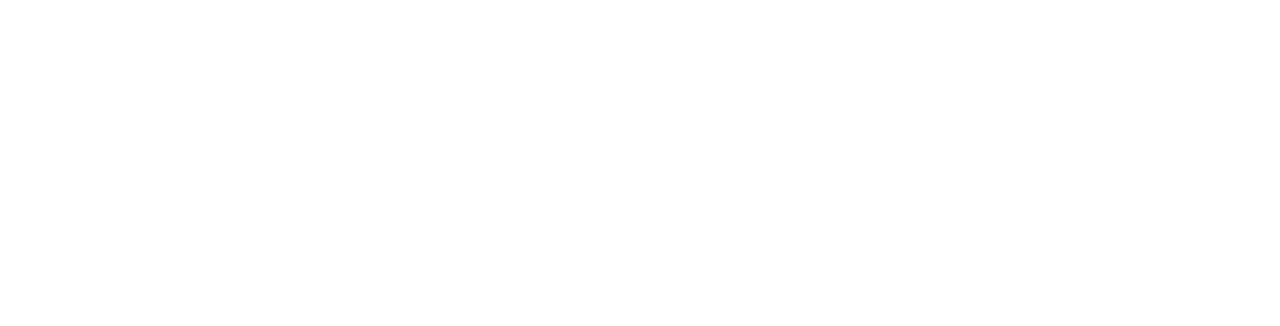
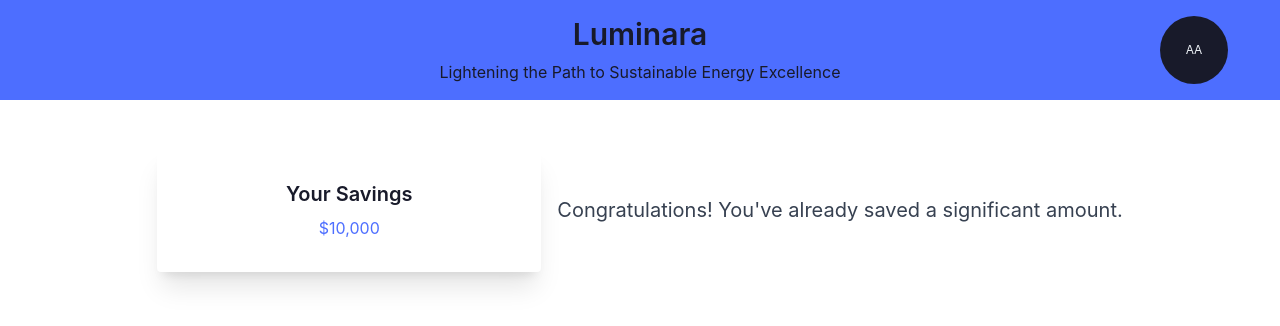
Before and after one commit to Ojjie/hackaTUM-cisco, a React (Create React App) app in the folder frontend/luminara/: page /dashboard in a window 1280 px wide. Before the commit this address had no page. Shown: the top 326 px of the page. Built offline with nearby package versions, Linux system fonts and the light colour scheme.

Commit message:
added a few things

```diff
--- a/frontend/luminara/package.json
+++ b/frontend/luminara/package.json
@@ -44,6 +44,7 @@
   },
   "devDependencies": {
     "autoprefixer": "^10.4.16",
+    "daisyui": "^4.4.2",
     "postcss": "^8.4.31",
     "tailwindcss": "^3.3.5"
   }
--- a/frontend/luminara/src/App.tsx
+++ b/frontend/luminara/src/App.tsx
@@ -7,7 +7,7 @@
 import AppRouter from "./Router";
 
 function App() {
-  document.documentElement.setAttribute("data-theme", "light");
+  document.documentElement.setAttribute("data-theme", "corporate");
   return <AppRouter></AppRouter>;
 }
 
--- a/frontend/luminara/src/Router.tsx
+++ b/frontend/luminara/src/Router.tsx
@@ -3,6 +3,7 @@
 import { BrowserRouter as Router, Routes, Route } from "react-router-dom";
 import LandingPage from "./pages/landingpage/LandingPage";
 import InformationGatherPage from "./pages/information_gather/InformationGatherPage";
+import DashBoardPage from "./pages/dashboard/DashBoard"
 
 const AppRouter = () => {
   return (
@@ -13,6 +14,8 @@
           path="/gather"
           element={<InformationGatherPage></InformationGatherPage>}
         />
+          <Route path="/dashboard" element={<DashBoardPage></DashBoardPage>}
+                 />
         {/* Add more routes as needed */}
       </Routes>
     </Router>
--- /dev/null
+++ b/frontend/luminara/src/pages/dashboard/DashBoard.tsx
@@ -0,0 +1,32 @@
+import {useEffect, useState} from "react";
+import SavingSection from "./Savings";
+// import { useNavigate } from "react-router-dom";
+
+function DashBoardPage() {
+    // let navigate = useNavigate();
+
+    return (
+        <div >
+            <header className="bg-primary p-4 flex">
+                <div className="w-4/12"/>
+                <div className="w-4/12 align-middle text-center">
+                    <h1 className="text-3xl font-semibold">Luminara</h1>
+                    <p className="mt-2">
+                        Lightening the Path to Sustainable Energy Excellence
+                    </p>
+                </div>
+                <div className="w-3/12"/>
+                <div className="avatar placeholder w-1/12">
+                    <div className="bg-neutral text-neutral-content rounded-full">
+                        <span className="text-xs">AA</span>
+                    </div>
+                </div>
+            </header>
+            <SavingSection></SavingSection>
+        </div>
+
+
+    );
+}
+
+export default DashBoardPage;
--- /dev/null
+++ b/frontend/luminara/src/pages/dashboard/Savings.tsx
@@ -0,0 +1,25 @@
+import React from "react";
+
+const SavingSection = () => {
+    return (
+        <section className="py-12">
+            <div className="flex justify-center items-center ">
+                <div className="text-center">
+                    <div className="flex items-center">
+                        <div className="card w-96 bg-base-100 shadow-xl">
+                            <div className="card-body">
+                                <h2 className="card-title items-center justify-center">Your Savings</h2>
+                                <p className="text-primary">$10,000</p>
+                            </div>
+                        </div>
+                        <p className="text-xl text-gray-700 ml-4">
+                            Congratulations! You've already saved a significant amount.
+                        </p>
+                    </div>
+                </div>
+            </div>
+        </section>
+    );
+};
+
+export default SavingSection;
--- a/frontend/luminara/tailwind.config.js
+++ b/frontend/luminara/tailwind.config.js
@@ -6,6 +6,6 @@
   },
   plugins: [require("daisyui")],
   daisyui: {
-    themes: ["light", "dark"],
+    themes: ["light", "dark", "corporate"],
   },
 };
```
